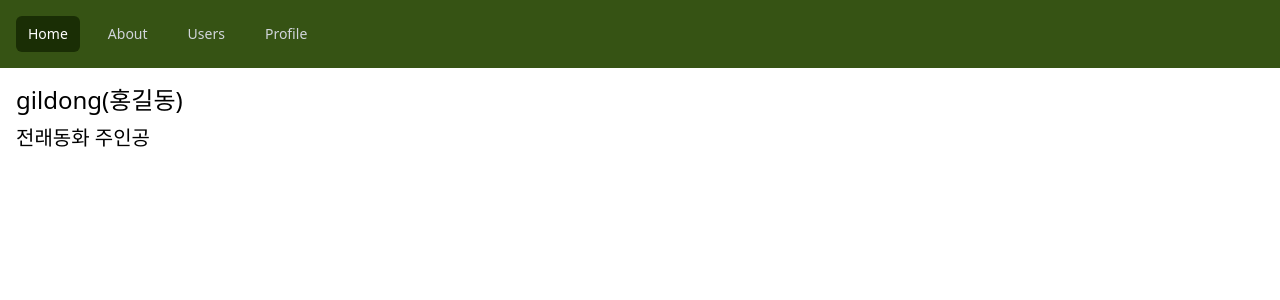
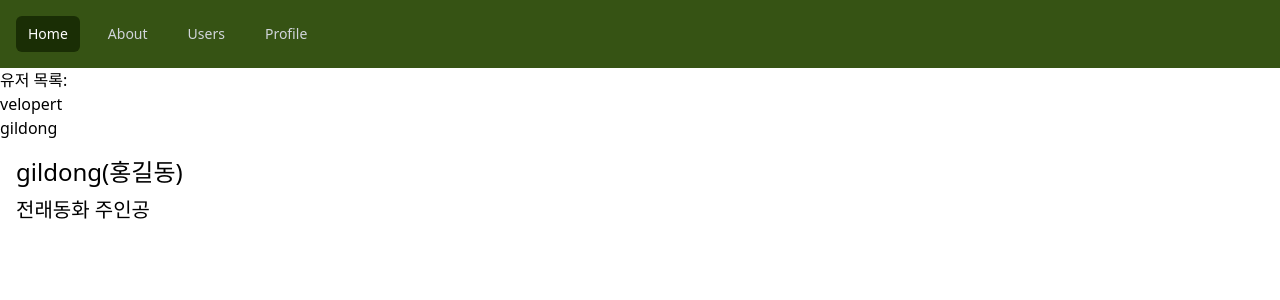
Before and after one commit to Damdadira/router-tutorial, a React (Vite) app: page /profiles/gildong in a window 1280 px wide. Shown: the top 300 px of the page. Built offline with nearby package versions, Linux system fonts and the light colour scheme.

Commit message:
서브라우터 추가

```diff
--- a/src/App.jsx
+++ b/src/App.jsx
@@ -3,9 +3,9 @@ import { BrowserRouter as Router, Routes, Route, Link } from 'react-router-dom';
 import Home from './Home';
 import About from './About';
 import Users from './Users';
-import Profile from './Profile';
+import Profiles from './Profiles';
 
-const initialNavigation  = [
+const initialNavigation = [
   { name: 'Home', href: '/', current: true },
   { name: 'About', href: '/about', current: false },
   { name: 'Users', href: '/users', current: false },
@@ -23,21 +23,20 @@ function App() {
     setNavigation((prevNavigation) =>
       prevNavigation.map(item =>
         item.name === selectedItem.name
-        ? {...item, current: true}
-        : {...item, current: false}
+        ? { ...item, current: true }
+        : { ...item, current: false }
       )
-    )
-  }
+    );
+  };
 
   return (
     <Router>
       <div className="bg-lime-900 p-4">
-        <ul className="flex space-x-4" >
+        <ul className="flex space-x-4">
           {navigation.map((item) => (
             <li
               onClick={() => onClick(item)}
               key={item.name}
-              href={item.href}
               aria-current={item.current ? 'page' : undefined}
               className={classNames(
                 item.current
@@ -52,10 +51,10 @@ function App() {
         </ul>
       </div>
       <Routes>
-        <Route path="/profiles/:username" element={<Profile />}></Route>
-        <Route path="/users" element={<Users />}></Route>
-        <Route path="/about" element={<About />}></Route>
-        <Route path="/" element={<Home />}></Route>
+        <Route path="/" element={<Home />} />
+        <Route path="/about" element={<About />} />
+        <Route path="/profiles/*" element={<Profiles />} />
+        <Route path="/users" element={<Users />} />
       </Routes>
     </Router>
   );
--- /dev/null
+++ b/src/Profiles.jsx
@@ -0,0 +1,26 @@
+import React from 'react';
+import { Routes, Route, Link } from 'react-router-dom';
+import Profile from './Profile';
+
+const Profiles = () => {
+  return (
+    <div>
+      <h3>유저 목록:</h3>
+      <ul>
+        <li>
+          <Link to="/profiles/velopert">velopert</Link>
+        </li>
+        <li>
+          <Link to="/profiles/gildong">gildong</Link>
+        </li>
+      </ul>
+
+      <Routes>
+        <Route path='/' element='유저를 선택해주세요' />
+        <Route path=':username' element={<Profile/>} />
+      </Routes>
+    </div>
+  );
+};
+
+export default Profiles;
```
